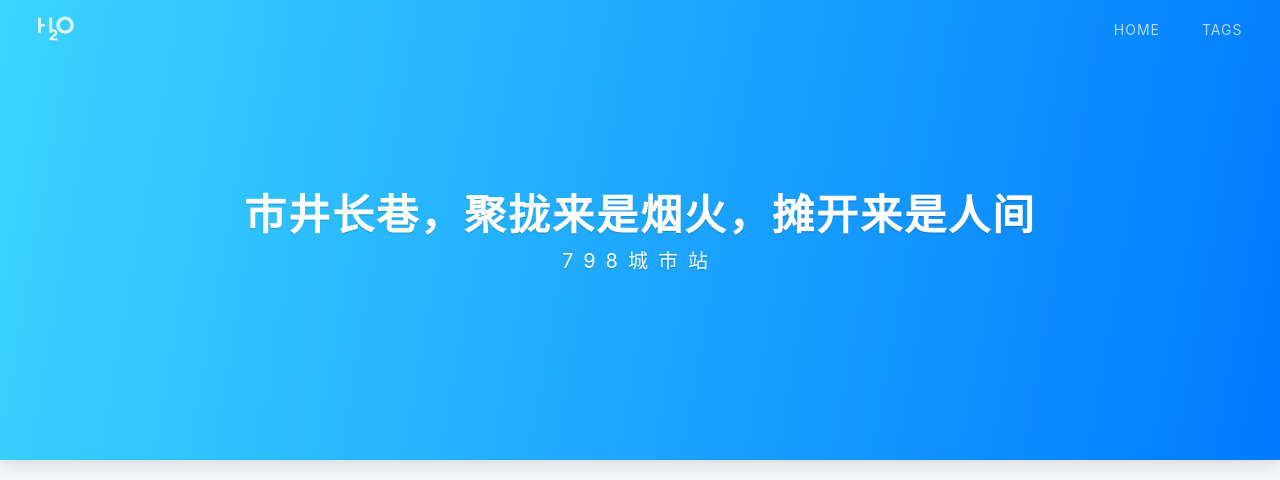
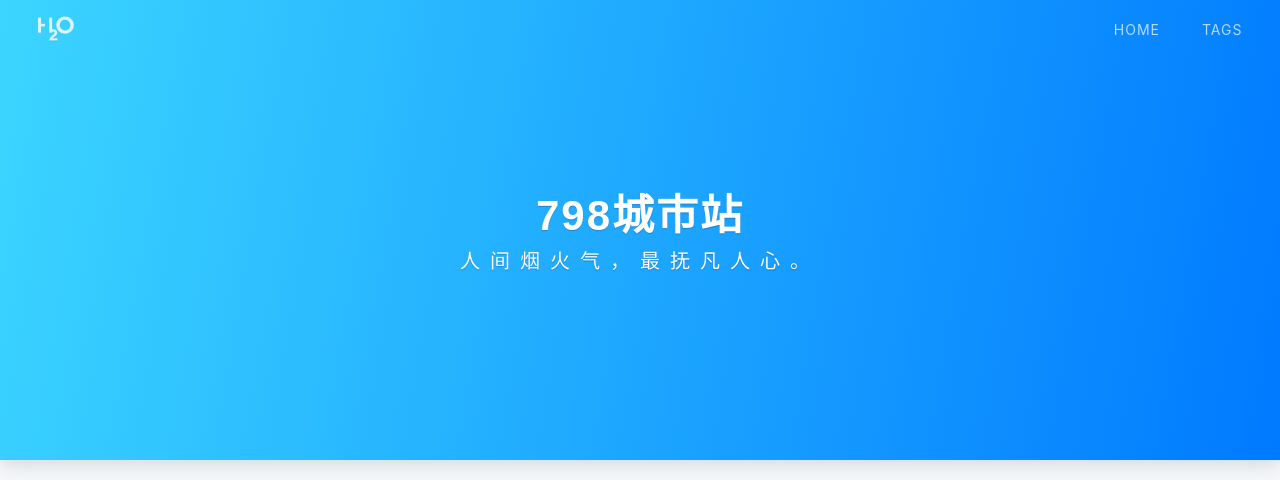
Before and after one commit to luwoor/luwoor.github.io, a Jekyll site: the page built from index.html, in a window 1280 px wide and 1121 px high. Shown: the top 480 px of the window. Built offline with Jekyll 4.4.1, drawn with Linux system fonts in a browser that asks for light colours; nearby versions of some CDN libraries; the list of posts is cut into pages by our own code; a style sheet for code colours, icons or effects is not loaded; grey boxes are pictures that could not be loaded.

Commit message:
Update index.html

```diff
--- a/index.html
+++ b/index.html
@@ -1,7 +1,7 @@
 ---
 layout: default
-home-title: 市井长巷，聚拢来是烟火，摊开来是人间
-description: 798城市站
+home-title: 798城市站
+description: 人间烟火气，最抚凡人心。
 ---
 
 {% include header.html %}
```
